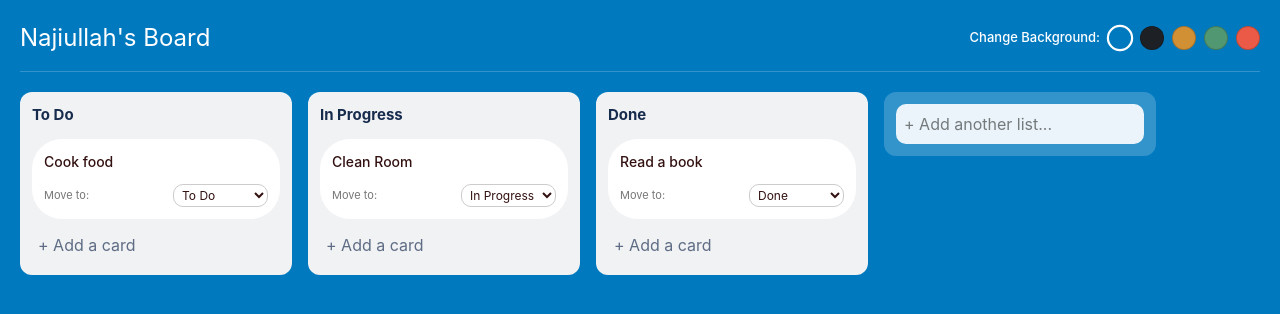
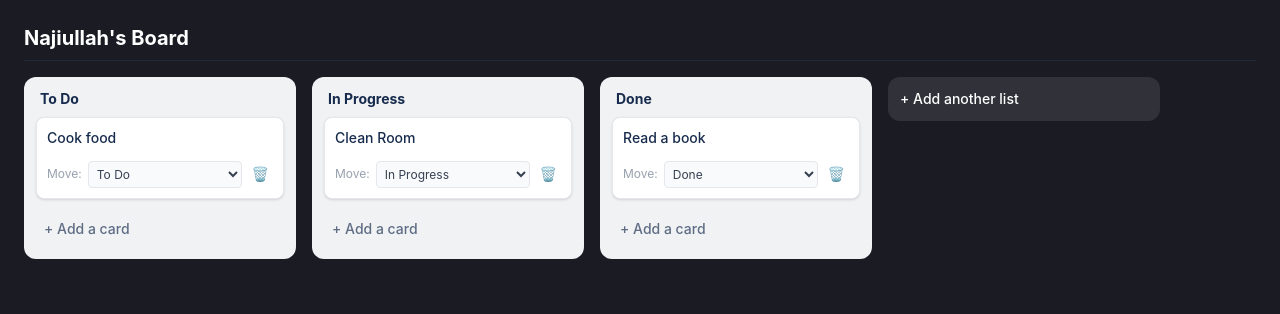
Before and after one commit to najiullah2006/arbisoft, a React (Vite) app: page /boards/b1 in a window 1280 px wide. Shown: the top 314 px of the page. Built offline with nearby package versions, Linux system fonts and the light colour scheme.

Commit message:
Tailwind CSS implemented on all three component files.

```diff
--- a/src/components/board.jsx
+++ b/src/components/board.jsx
@@ -1,79 +1,115 @@
-import React, { useState } from 'react';
-import { useCurrentBoard } from '../context/CurrentBoardContext'; //uses the file currentBoardContext to get the current board.
-import { useTheme } from '../context/ThemeContext'; // import the theme hook
+// import React, { useState } from 'react';
+// import { useCurrentBoard } from '../context/CurrentBoardContext'; //uses the file currentBoardContext to get the current board.
+// import { useTheme } from '../context/ThemeContext'; // import the theme hook
+// import List from './list';
+
+
+// // The Board component is the main container for the board view. It displays the board's name, allows users to change the background color,
+// // and renders all lists and cards within the board.
+// const Board = () => {
+//   const { board, createList } = useCurrentBoard();
+//   const { currentBg, setCurrentBg, colors } = useTheme(); // Destructure theme states and the themes that i added
+//   const [newListTitle, setNewListTitle] = useState(''); // temp  area to store the new list title
+
+//   const handleListSubmit = (e) => {
+//     e.preventDefault();
+//     if (!newListTitle.trim()) return; //no empty spaces
+//     createList(newListTitle); //create
+//     setNewListTitle(''); // set title
+//   };
+
+//   return (
+//     <div style={{
+//       padding: '20px',
+//       height: '100vh',
+//       boxSizing: 'border-box',
+//       background: currentBg, // THE COLOR IS NOW DYNAMIC
+//       color: '#fff',
+//       transition: 'background 0.3s ease' // Makes color switches smooth
+//     }}>
+
+//       {/* Header Toolbar //Displays the name of the board at the top of the page.*/}
+//       <div style={{ display: 'flex', justifyContent: 'space-between', alignItems: 'center', marginBottom: '20px', borderBottom: '1px solid rgba(255,255,255,0.2)', paddingBottom: '15px' }}>
+//         <h1 style={{ margin: 0, fontSize: '24px' }}>{board.name}</h1>
+
+//         {/* 🎨 Color Scheme Picker Buttons added complexity just to see the changes */}
+//         <div style={{ display: 'flex', gap: '8px', alignItems: 'center' }}>
+//           <span style={{ fontSize: '13px', fontWeight: '500' }}>Change Background:</span>
+//           {Object.entries(colors).map(([key, value]) => (
+//             <button
+//               key={key}
+//               onClick={() => setCurrentBg(value)}
+//               style={{
+//                 width: '24px',
+//                 height: '24px',
+//                 borderRadius: '50%',
+//                 background: value,
+//                 border: currentBg === value ? '2px solid #fff' : '1px solid rgba(0,0,0,0.2)',
+//                 cursor: 'pointer',
+//                 transform: currentBg === value ? 'scale(1.1)' : 'scale(1)',
+//                 transition: 'transform 0.1s'
+//               }}
+//               title={key}
+//             />
+//           ))}
+//         </div>
+//       </div>
+
+//       {/* Main Grid View of Columns */}
+//       <div style={{ display: 'flex', gap: '16px', alignItems: 'flex-start', overflowX: 'auto', paddingBottom: '15px' }}>
+//         {board.lists.map(list => (
+//           <List key={list.id} list={list} />
+//           // Renders each list in the board using the List component. Each list contains its own cards and functionalities.
+//         ))}
+
+//         {/* Add list form wrapper end wala box */}
+//         <div style={{ background: 'rgba(255,255,255,0.2)', width: '272px', padding: '12px', borderRadius: '12px' }}>
+//           <form onSubmit={handleListSubmit} style={{ display: 'flex', flexDirection: 'column', gap: '8px' }}>
+//             <input
+//               type="text"
+//               placeholder="+ Add another list..."
+//               value={newListTitle}
+//               onChange={(e) => setNewListTitle(e.target.value)}
+//               style={{ padding: '8px', borderRadius: '10px', border: 'none', background: 'rgba(255,255,255,0.9)', color: '#000' }}
+//             />
+//           </form>
+//         </div>
+//       </div>
+//     </div>
+//   );
+// };
+
+// export default Board;
+
+import React from 'react';
+import { useParams } from 'react-router-dom';
+import { useCurrentBoard } from '../context/CurrentBoardContext';
 import List from './list';
 
+const Board = () => {
+  const { boardId } = useParams();
+  const { boards } = useCurrentBoard();
 
-// The Board component is the main container for the board view. It displays the board's name, allows users to change the background color,
-// and renders all lists and cards within the board.
-const Board = () => {
-  const { board, createList } = useCurrentBoard();
-  const { currentBg, setCurrentBg, colors } = useTheme(); // Destructure theme states and the themes that i added
-  const [newListTitle, setNewListTitle] = useState(''); // temp  area to store the new list title
+  const currentBoard = boards?.find(b => b.id === boardId);
 
-  const handleListSubmit = (e) => {
-    e.preventDefault();
-    if (!newListTitle.trim()) return; //no empty spaces
-    createList(newListTitle); //create
-    setNewListTitle(''); // set title
-  };
+  if (!currentBoard) {
+    return <div className="p-8 text-white text-center">Board not found.</div>;
+  }
 
   return (
-    <div style={{
-      padding: '20px',
-      height: '100vh',
-      boxSizing: 'border-box',
-      background: currentBg, // THE COLOR IS NOW DYNAMIC
-      color: '#fff',
-      transition: 'background 0.3s ease' // Makes color switches smooth
-    }}>
-
-      {/* Header Toolbar //Displays the name of the board at the top of the page.*/}
-      <div style={{ display: 'flex', justifyContent: 'space-between', alignItems: 'center', marginBottom: '20px', borderBottom: '1px solid rgba(255,255,255,0.2)', paddingBottom: '15px' }}>
-        <h1 style={{ margin: 0, fontSize: '24px' }}>{board.name}</h1>
-
-        {/* 🎨 Color Scheme Picker Buttons added complexity just to see the changes */}
-        <div style={{ display: 'flex', gap: '8px', alignItems: 'center' }}>
-          <span style={{ fontSize: '13px', fontWeight: '500' }}>Change Background:</span>
-          {Object.entries(colors).map(([key, value]) => (
-            <button
-              key={key}
-              onClick={() => setCurrentBg(value)}
-              style={{
-                width: '24px',
-                height: '24px',
-                borderRadius: '50%',
-                background: value,
-                border: currentBg === value ? '2px solid #fff' : '1px solid rgba(0,0,0,0.2)',
-                cursor: 'pointer',
-                transform: currentBg === value ? 'scale(1.1)' : 'scale(1)',
-                transition: 'transform 0.1s'
-              }}
-              title={key}
-            />
-          ))}
-        </div>
+    <div className="min-h-screen bg-[#1a1b23] p-6 flex flex-col gap-4">
+      <div className="flex items-center justify-between pb-2 border-b border-solid border-gray-800">
+        <h2 className="text-xl font-bold text-white">{currentBoard.name}</h2>
       </div>
 
-      {/* Main Grid View of Columns */}
-      <div style={{ display: 'flex', gap: '16px', alignItems: 'flex-start', overflowX: 'auto', paddingBottom: '15px' }}>
-        {board.lists.map(list => (
+      <div className="flex items-start gap-4 overflow-x-auto pb-4">
+        {currentBoard.lists?.map(list => (
           <List key={list.id} list={list} />
-          // Renders each list in the board using the List component. Each list contains its own cards and functionalities.
         ))}
 
-        {/* Add list form wrapper end wala box */}
-        <div style={{ background: 'rgba(255,255,255,0.2)', width: '272px', padding: '12px', borderRadius: '12px' }}>
-          <form onSubmit={handleListSubmit} style={{ display: 'flex', flexDirection: 'column', gap: '8px' }}>
-            <input
-              type="text"
-              placeholder="+ Add another list..."
-              value={newListTitle}
-              onChange={(e) => setNewListTitle(e.target.value)}
-              style={{ padding: '8px', borderRadius: '10px', border: 'none', background: 'rgba(255,255,255,0.9)', color: '#000' }}
-            />
-          </form>
-        </div>
+        <button className="bg-white/10 hover:bg-white/20 text-white text-sm font-medium text-left p-3 rounded-xl w-68 shrink-0 transition-colors cursor-pointer">
+          + Add another list
+        </button>
       </div>
     </div>
   );
--- a/src/components/card.jsx
+++ b/src/components/card.jsx
@@ -1,41 +1,66 @@
 import React from 'react';
+import { useParams } from 'react-router-dom';
 import { useCurrentBoard } from '../context/CurrentBoardContext';
 
 const Card = ({ card, listId }) => {
-  const { board, moveCard } = useCurrentBoard(); // The Card component represents an individual card within a list.
-  // It displays the card's title and provides a dropdown to move the card to a different list within the same board.
+  const { boardId } = useParams();
 
-  // The Card component represents an individual card within a list. It displays the card's title and
-  // provides a dropdown to move the card to a different list within the same board.
+  // Make sure to pull your card deletion function alongside boards and moveCard
+  const { boards, moveCard, deleteCard } = useCurrentBoard();
+
+  const currentBoard = boards?.find(b => b.id === boardId);
+
+  const handleCategoryChange = (e) => {
+    const targetListId = e.target.value;
+    if (targetListId === listId) return;
+    moveCard(card.id, listId, targetListId);
+  };
+
+  const handleDeleteClick = () => {
+    // Standard validation guard confirmation check
+    if (window.confirm(`Are you sure you want to delete "${card.title}"?`)) {
+      // Execute the context action mapping
+      deleteCard(listId, card.id);
+    }
+  };
 
   return (
-    <div style={{
-      background: '#fff',
-      padding: '12px',
-      borderRadius: '30px',
-      color: 'rgb(51, 17, 17)',
-      display: 'flex',
-      flexDirection: 'column',
-      gap: '8px'
-      // all the visual styling is done here.
-    }}>
+    <div className="group bg-white p-2.5 rounded-lg shadow-sm border border-solid border-gray-200 hover:border-blue-400 hover:shadow transition-all text-left flex flex-col gap-2">
 
+      {/* Card Header & Title */}
+      <div className="flex justify-between items-start gap-2">
+        <span className="text-sm font-medium text-[#172b4d] break-words max-w-[90%]">
+          {card.title}
+        </span>
+      </div>
 
-      <span style={{ fontSize: '14px', fontWeight: '500' }}>{card.title} </span>
+      {/* Action Footer Controls Row */}
+      <div className="mt-1 flex items-center gap-1.5 text-xs text-gray-400 w-full">
+        <span className="shrink-0 text-gray-400">Move:</span>
 
-      {/* Action: Move Card feature via event handling menu */}
-      <div style={{ display: 'flex', alignItems: 'center', justifyContent: 'space-between', marginTop: '4px' }}>
-        <span style={{ fontSize: '11px', color: '#777' }}>Move to:</span>
+        {/* Dropdown Selector */}
         <select
           value={listId}
-          onChange={(e) => moveCard(card.id, listId, e.target.value)} // moves betweem the columns.
-          style={{ fontSize: '12px', padding: '2px 4px', borderRadius: '10px', border: '1px solid #ccc' }} //dropdown option
+          onChange={handleCategoryChange}
+          className="bg-gray-50 border border-gray-200 text-gray-700 text-xs rounded p-1 flex-grow focus:outline-none focus:border-blue-500 cursor-pointer transition-colors"
         >
-          {board.lists.map(l => (
-            <option key={l.id} value={l.id}>{l.title}</option> // dynamic updating options in the dropdwon menu taken from board.lists.
+          {currentBoard?.lists?.map(list => (
+            <option key={list.id} value={list.id}>
+              {list.title}
+            </option>
           ))}
         </select>
+
+        {/* Delete Action Trigger Button */}
+        <button
+          onClick={handleDeleteClick}
+          title="Delete Card"
+          className="p-1 rounded text-gray-400 hover:bg-red-50 hover:text-red-600 transition-colors cursor-pointer shrink-0 font-medium text-sm flex items-center justify-center aspect-square"
+        >
+          🗑️
+        </button>
       </div>
+
     </div>
   );
 };
--- a/src/components/list.jsx
+++ b/src/components/list.jsx
@@ -2,15 +2,10 @@ import React, { useState } from 'react';
 import Card from './card';
 import { useCurrentBoard } from '../context/CurrentBoardContext';
 
-
-// The List component represents a single list within a board.
-// It displays the list's title, all its cards, and provides functionality to add new cards to the list.
-
 const List = ({ list }) => {
   const { createCard } = useCurrentBoard();
-  const [isAddingCard, setIsAddingCard] = useState(false); //manages the visibilty of the card creation form.
-  const [cardTitle, setCardTitle] = useState(''); // temp place to hold title
-   // State to manage the visibility of the card creation form and the title of the new card being added.
+  const [isAddingCard, setIsAddingCard] = useState(false);
+  const [cardTitle, setCardTitle] = useState('');
 
   const handleAddCardSubmit = (e) => {
     e.preventDefault();
@@ -18,54 +13,51 @@ const List = ({ list }) => {
     createCard(list.id, cardTitle);
     setCardTitle('');
     setIsAddingCard(false);
-    // Handles the submission of the new card form. It prevents the default form submission behavior,
-    // checks if the title is not empty, creates a new card, resets the title input, and hides the form.
   };
 
   return (
-    <div style={{
-      background: '#f1f2f4',
-      width: '272px',
-      padding: '12px',
-      borderRadius: '12px',
-      display: 'flex',
-      flexDirection: 'column',
-      gap: '8px'
-    }}>
-      <h3 style={{ margin: '0 0 4px 0', fontSize: '15px', fontWeight: 'bold', color: '#172b4d' }}>{list.title}</h3>
+    <div className="bg-[#f1f2f4] w-68 p-3 rounded-xl flex flex-col gap-2 shrink-0 max-h-[85vh] overflow-y-auto">
+      <h3 className="text-sm font-bold text-[#172b4d] px-1">{list.title}</h3>
 
-      <div style={{ display: 'flex', flexDirection: 'column', gap: '8px' }}>
-        {list.cards.map(card => (
+      <div className="flex flex-col gap-2">
+        {list.cards?.map(card => (
           <Card key={card.id} card={card} listId={list.id} />
         ))}
       </div>
 
-      {/* Conditional Rendering Form for creating cards */}
       {isAddingCard ? (
-        <form onSubmit={handleAddCardSubmit} style={{ display: 'flex', flexDirection: 'column', gap: '6px' }}>
+        <form onSubmit={handleAddCardSubmit} className="flex flex-col gap-1.5 mt-1">
           <input
             type="text"
             placeholder="Card title..."
             value={cardTitle}
             onChange={(e) => setCardTitle(e.target.value)}
             autoFocus
-            style={{ padding: '8px', borderRadius: '6px', border: '1px solid #ddd', fontSize: '14px' }}
+            className="p-2 rounded-md border border-solid border-gray-300 text-sm focus:outline-none w-full bg-white shadow-sm text-gray-900"
           />
-          <div style={{ display: 'flex', gap: '4px' }}>
-            <button type="submit" style={{ background: '#0079bf', color: '#fff', border: 'none', padding: '6px 12px', borderRadius: '4px', cursor: 'pointer' }}>Add</button>
-            <button type="button" onClick={() => setIsAddingCard(false)} style={{ background: 'none', border: 'none', cursor: 'pointer', color: '#333' }}>✕</button>
+          <div className="flex items-center gap-1.5">
+            <button
+              type="submit"
+              className="bg-[#0079bf] text-white text-sm py-1.5 px-3 rounded cursor-pointer font-medium hover:bg-[#026aa7] transition-colors"
+            >
+              Add card
+            </button>
+            <button
+              type="button"
+              onClick={() => setIsAddingCard(false)}
+              className="text-[#333] hover:bg-gray-200 p-1.5 rounded transition-colors text-sm cursor-pointer"
+            >
+              ✕
+            </button>
           </div>
         </form>
       ) : (
         <button
           onClick={() => setIsAddingCard(true)}
-          style={{ background: 'none', border: 'none', color: '#5e6c84', textAlign: 'left', padding: '6px', cursor: 'pointer', borderRadius: '6px' }}
+          className="bg-transparent text-[#5e6c84] text-sm text-left p-2 rounded-md hover:bg-gray-200 hover:text-[#172b4d] transition-colors w-full mt-1 font-medium cursor-pointer"
         >
           + Add a card
         </button>
-        // When the "Add a card" button is clicked, it toggles the visibility of the card creation form.
-        // The form allows users to input a title for the new card and submit it.
-        // If the form is not visible, the button is displayed instead.
       )}
     </div>
   );
```
